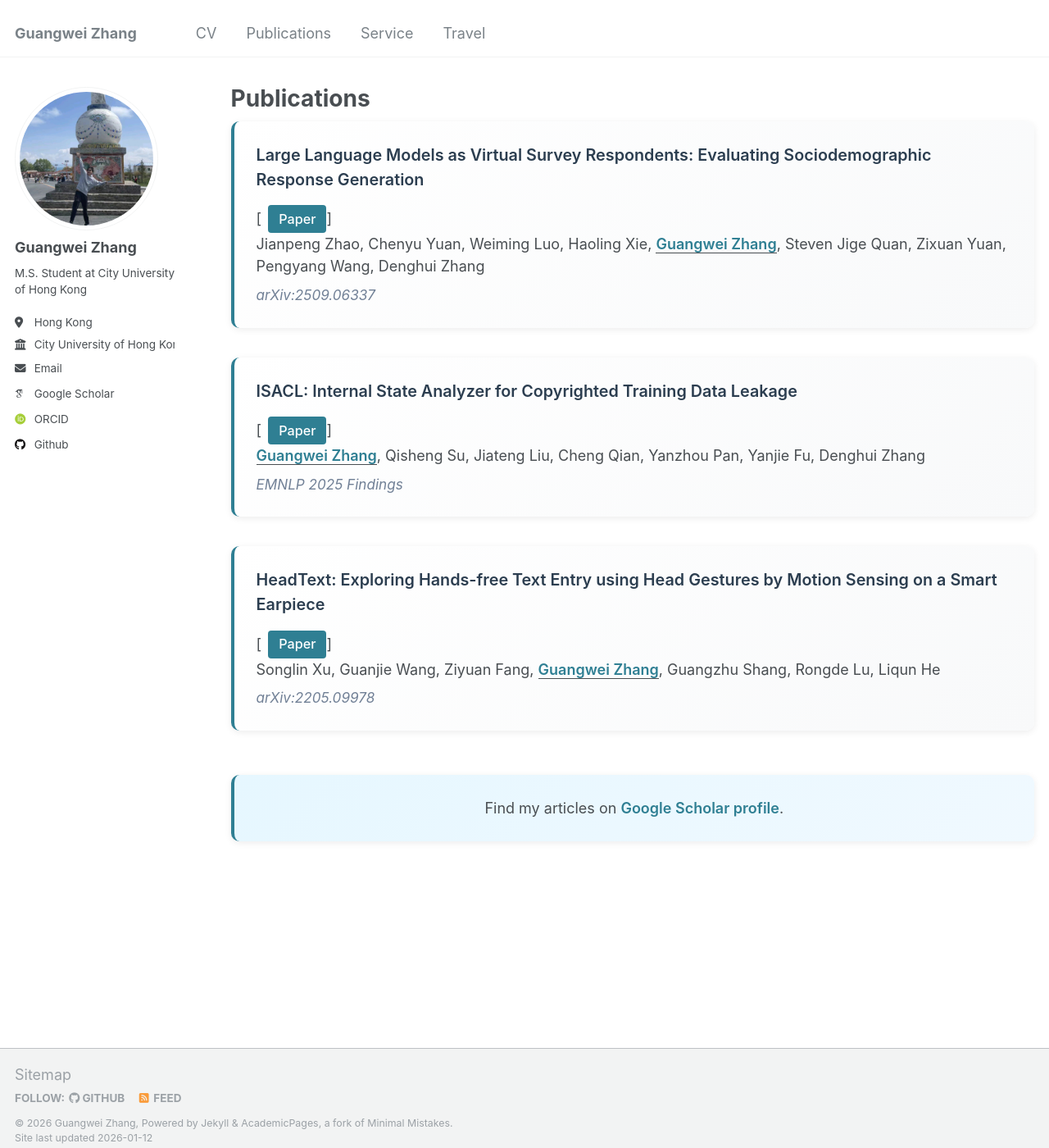
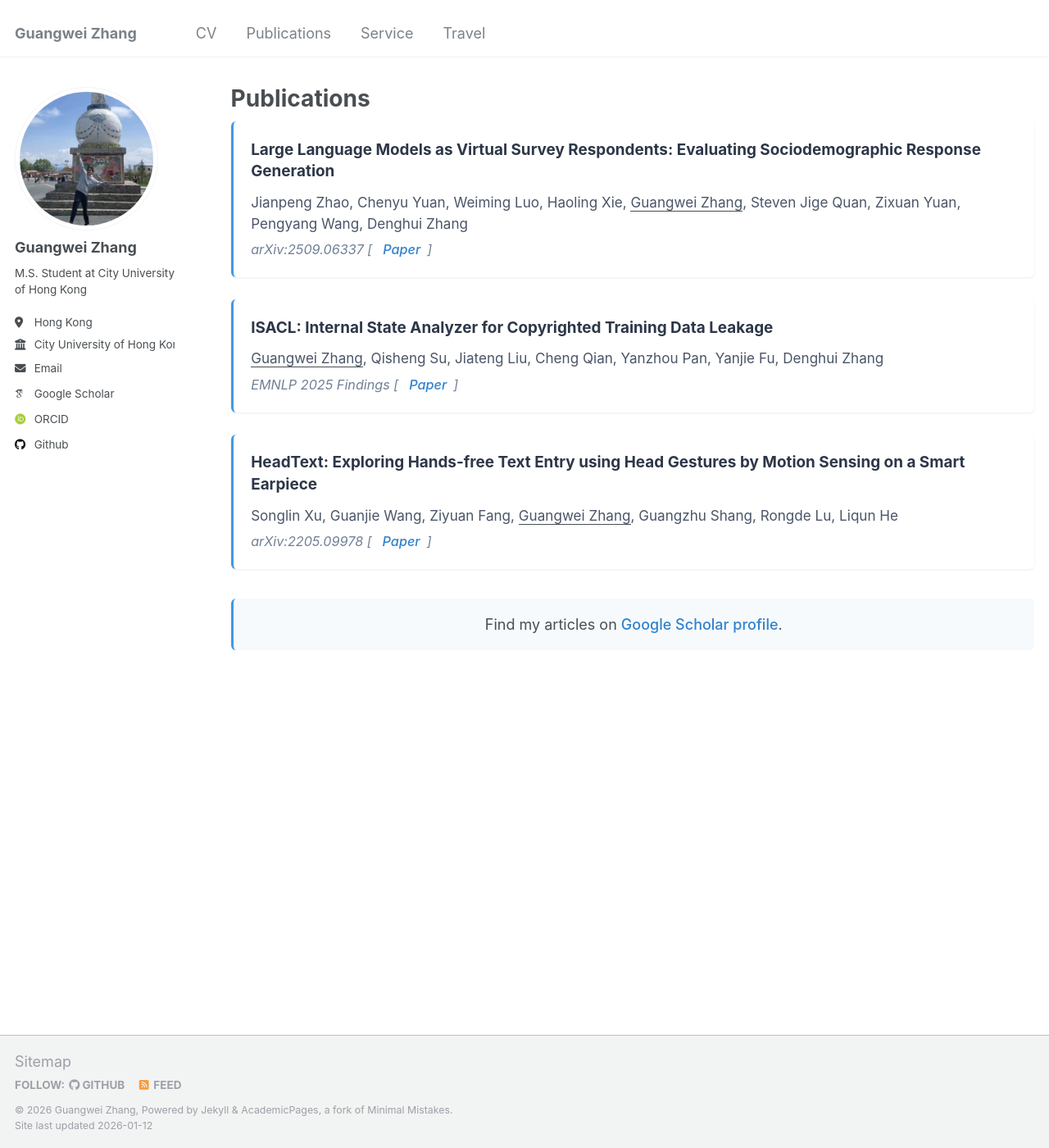
Before and after one commit to changhu73/changhu73.github.io, a Jekyll site: the page built from _pages/publications.html, in a window 1280 px wide and 1400 px high. Shown: the whole window at 82% size. Built offline with Jekyll 4.4.1, drawn with Linux system fonts in a browser that asks for light colours; some web fonts are replaced.

Commit message:
update ui

```diff
--- a/_pages/publications.html
+++ b/_pages/publications.html
@@ -14,120 +14,99 @@ author_profile: true
   }
 
   .publications-list li {
-    margin-bottom: 2em;
-    padding: 1.5em;
-    background: linear-gradient(135deg, #ffffff 0%, #f8f9fa 100%);
-    border-radius: 10px;
-    border-left: 4px solid #2f7f93;
-    box-shadow: 0 2px 8px rgba(0, 0, 0, 0.08);
-    transition: all 0.3s ease;
+    margin-bottom: 1.5em;
+    padding: 1.2em;
+    background: #ffffff;
+    border-left: 3px solid #4299e1;
+    border-radius: 6px;
+    box-shadow: 0 1px 3px rgba(0,0,0,0.08);
+    transition: all 0.2s ease;
   }
 
   .publications-list li:hover {
-    transform: translateX(8px);
-    box-shadow: 0 4px 12px rgba(0, 0, 0, 0.12);
-    border-left-color: #1a5f73;
+    box-shadow: 0 4px 8px rgba(0,0,0,0.12);
+    transform: translateX(4px);
   }
 
   .publications-list li b {
     display: block;
-    font-size: 1.1em;
-    color: #2c3e50;
-    margin-bottom: 0.8em;
-    font-weight: 600;
-    line-height: 1.5;
+    font-size: 1.05em;
+    color: #2d3748;
+    margin-bottom: 0.6em;
+    line-height: 1.4;
   }
 
-  .publications-list li u {
-    color: #2f7f93;
-    text-decoration: none;
-    font-weight: 600;
+  .publications-list .authors {
+    color: #4a5568;
+    font-size: 0.95em;
+    margin-bottom: 0.4em;
+    line-height: 1.5;
+    display: block;
   }
 
-  .publications-list li a {
-    display: inline-block;
-    margin-left: 0.5em;
-    padding: 0.3em 0.8em;
-    background: #2f7f93;
-    color: white !important;
-    text-decoration: none;
-    border-radius: 4px;
+  .publications-list .venue {
+    color: #718096;
+    font-style: italic;
     font-size: 0.9em;
-    font-weight: 500;
-    transition: all 0.3s ease;
   }
 
-  .publications-list li a:hover {
-    background: #1a5f73;
-    transform: translateY(-2px);
-    box-shadow: 0 2px 6px rgba(47, 127, 147, 0.3);
+  .publications-list a {
+    color: #3182ce;
+    text-decoration: none;
+    font-weight: 500;
+    margin-left: 0.3em;
+    padding: 0.2em 0.5em;
+    border-radius: 3px;
+    transition: all 0.2s ease;
   }
 
-  .publications-list li br {
-    margin-bottom: 0.5em;
-  }
-
-  .publications-list li i {
-    display: block;
-    margin-top: 0.5em;
-    color: #718096;
-    font-style: italic;
-    font-size: 0.95em;
+  .publications-list a:hover {
+    background: #ebf8ff;
+    color: #2c5282;
   }
 
   .wordwrap {
-    margin-top: 3em;
-    padding: 1.5em;
-    background: linear-gradient(135deg, #e6f7ff 0%, #f0f9ff 100%);
-    border-radius: 10px;
+    margin-top: 2em;
+    padding: 1em 1.5em;
+    background: #f7fafc;
+    border-radius: 6px;
     text-align: center;
-    border-left: 4px solid #2f7f93;
-    box-shadow: 0 2px 8px rgba(0, 0, 0, 0.08);
+    border-left: 3px solid #4299e1;
   }
 
   .wordwrap a {
-    color: #2f7f93;
-    font-weight: 600;
+    color: #3182ce;
+    font-weight: 500;
     text-decoration: none;
-    transition: all 0.3s ease;
   }
 
   .wordwrap a:hover {
-    color: #1a5f73;
     text-decoration: underline;
-  }
-
-  @media (max-width: 768px) {
-    .publications-list li {
-      padding: 1em;
-    }
-
-    .publications-list li a {
-      display: block;
-      margin: 0.5em 0 0 0;
-      text-align: center;
-    }
   }
 </style>
 
 <ul class="publications-list">
   <li>
-    <b>Large Language Models as Virtual Survey Respondents: Evaluating Sociodemographic Response Generation</b> [<a href="https://arxiv.org/abs/2509.06337">Paper</a>]<br>
-    Jianpeng Zhao, Chenyu Yuan, Weiming Luo, Haoling Xie, <u>Guangwei Zhang</u>, Steven Jige Quan, Zixuan Yuan, Pengyang Wang, Denghui Zhang<br>
-    <i>arXiv:2509.06337 </i>
+    <b>Large Language Models as Virtual Survey Respondents: Evaluating Sociodemographic Response Generation</b>
+    <span class="authors">Jianpeng Zhao, Chenyu Yuan, Weiming Luo, Haoling Xie, <u>Guangwei Zhang</u>, Steven Jige Quan, Zixuan Yuan, Pengyang Wang, Denghui Zhang</span>
+    <div class="venue">arXiv:2509.06337 [<a href="https://arxiv.org/abs/2509.06337">Paper</a>]</div>
   </li>
 
   <li>
-    <b>ISACL: Internal State Analyzer for Copyrighted Training Data Leakage</b> [<a href="https://aclanthology.org/2025.findings-emnlp.571/">Paper</a>]<br>
-    <u>Guangwei Zhang</u>, Qisheng Su, Jiateng Liu, Cheng Qian, Yanzhou Pan, Yanjie Fu, Denghui Zhang<br>
-    <i>EMNLP 2025 Findings</i>
+    <b>ISACL: Internal State Analyzer for Copyrighted Training Data Leakage</b>
+    <span class="authors"><u>Guangwei Zhang</u>, Qisheng Su, Jiateng Liu, Cheng Qian, Yanzhou Pan, Yanjie Fu, Denghui Zhang</span>
+    <div class="venue">EMNLP 2025 Findings [<a href="https://aclanthology.org/2025.findings-emnlp.571/">Paper</a>]</div>
   </li>
 
   <li>
-    <b>HeadText: Exploring Hands-free Text Entry using Head Gestures by Motion Sensing on a Smart Earpiece</b> [<a href="https://arxiv.org/abs/2205.09978">Paper</a>]<br>
-    Songlin Xu, Guanjie Wang, Ziyuan Fang, <u>Guangwei Zhang</u>, Guangzhu Shang, Rongde Lu, Liqun He<br>
-    <i>arXiv:2205.09978</i>
+    <b>HeadText: Exploring Hands-free Text Entry using Head Gestures by Motion Sensing on a Smart Earpiece</b>
+    <span class="authors">Songlin Xu, Guanjie Wang, Ziyuan Fang, <u>Guangwei Zhang</u>, Guangzhu Shang, Rongde Lu, Liqun He</span>
+    <div class="venue">arXiv:2205.09978 [<a href="https://arxiv.org/abs/2205.09978">Paper</a>]</div>
   </li>
 </ul>
 
+
+
+
+
 <div class="wordwrap">Find my articles on <a href="https://scholar.google.com/citations?hl=zh-CN&user=3A1Iqm4AAAAJ">Google Scholar profile</a>.</div>
```
Also changed, not shown: _pages/cv.md (+44 -50 lines), _pages/service.html (+16 -34 lines), index.md (+46 -72 lines).
